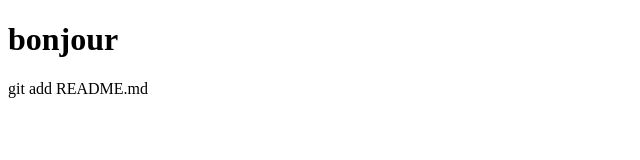
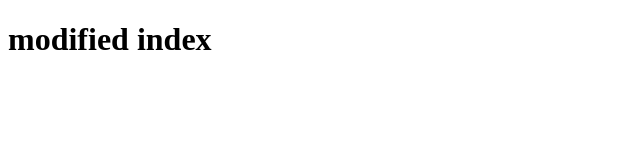
Before and after one commit to ademo91/Supmti_test, a plain HTML site: page index.html in a window 1280 px wide. Shown: the whole page, without its empty margins (0-640 px from the left). Drawn offline with Linux system fonts and the light colour scheme.

Commit message:
Ajout d’une modification sur feature-1

```diff
--- a/index.html
+++ b/index.html
@@ -6,7 +6,6 @@
     <title>Document</title>
 </head>
 <body>
-    <h1>bonjour</h1>
-    <p>git add README.md</p>
+    <h1>modified index</h1>
 </body>
 </html>
```
